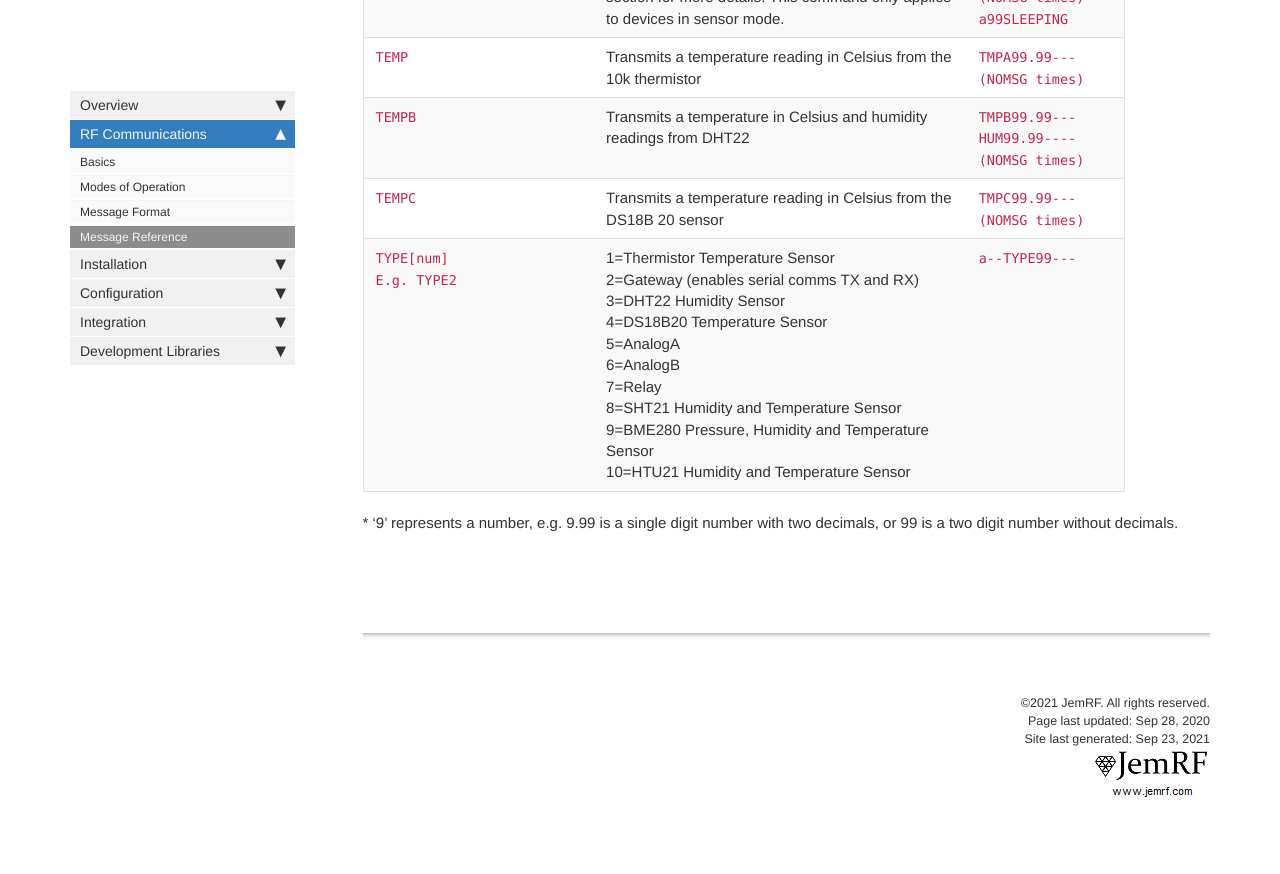
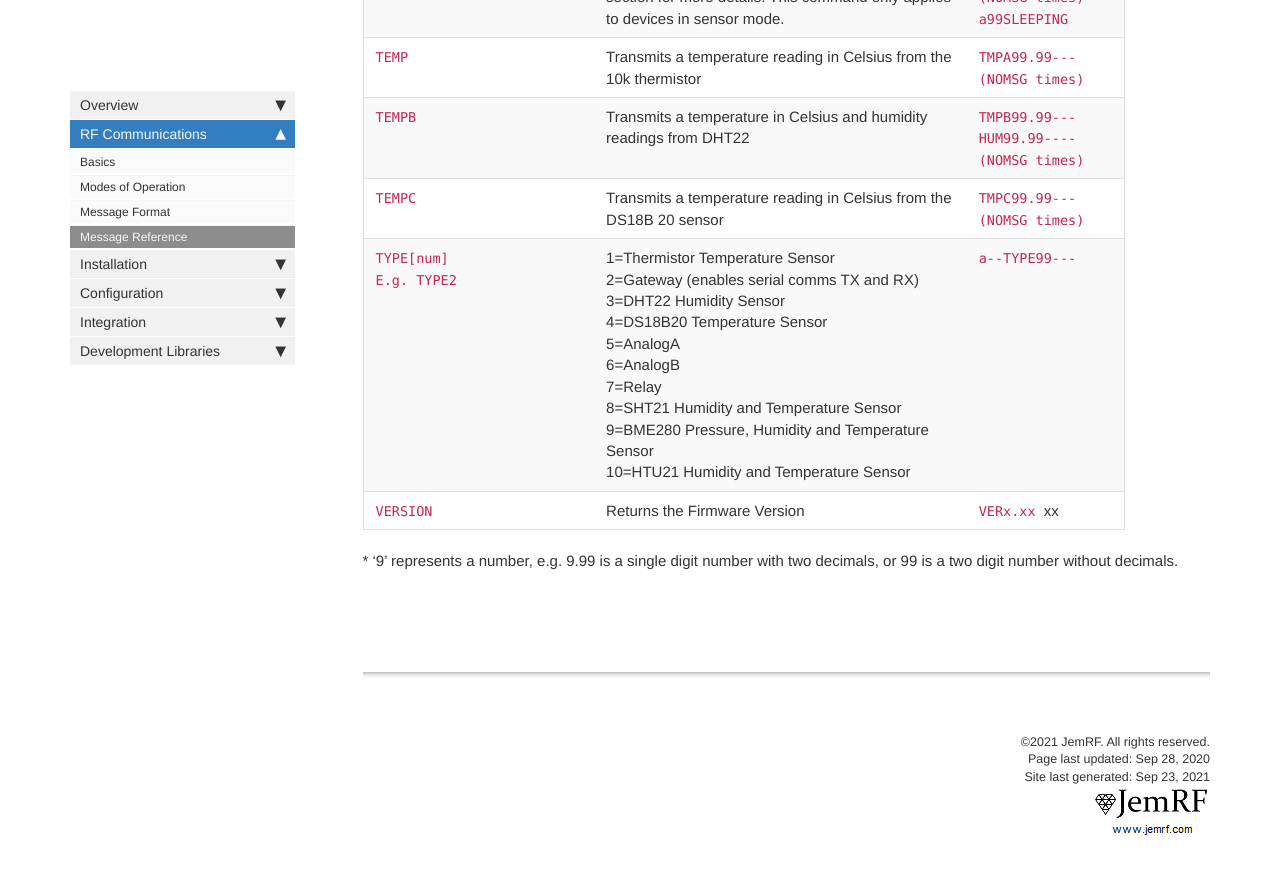
Before and after one commit to JemRF/RF-Documentation, a Jekyll site: the page built from pages/mydoc/rf_message_reference.md, in a window 1280 px wide and 900 px high, scrolled down 3854 px. Shown: the top 874 px of the window. Built offline with Jekyll 4.4.1, drawn with Linux system fonts in a browser that asks for light colours; comment, search, counter and statistics services are not loaded.

Commit message:
JD-1 #comment add Version command to Reference Manual #inwork

```diff
--- a/pages/mydoc/rf_message_reference.md
+++ b/pages/mydoc/rf_message_reference.md
@@ -49,6 +49,7 @@ folder: mydoc
 | `TEMP` | Transmits a temperature reading in Celsius from the 10k thermistor | `TMPA99.99---` <br/> `(NOMSG times)` |
 | `TEMPB` | Transmits a temperature in Celsius and humidity readings from DHT22 | `TMPB99.99---` <br/> `HUM99.99----`  <br/> `(NOMSG times)` |
 | `TEMPC` | Transmits a temperature reading in Celsius from the DS18B 20 sensor | `TMPC99.99---` <br/> `(NOMSG times)` |
-| `TYPE[num]` <br/>  `E.g. TYPE2` |  1=Thermistor Temperature Sensor <br/> 2=Gateway  (enables serial comms TX and RX) <br/> 3=DHT22 Humidity Sensor <br/> 4=DS18B20 Temperature Sensor <br/> 5=AnalogA <br/> 6=AnalogB <br/> 7=Relay <br/> 8=SHT21 Humidity and Temperature Sensor <br/> 9=BME280 Pressure, Humidity and Temperature Sensor <br/> 10=HTU21 Humidity and Temperature Sensor | `a--TYPE99---`
+| `TYPE[num]` <br/>  `E.g. TYPE2` |  1=Thermistor Temperature Sensor <br/> 2=Gateway  (enables serial comms TX and RX) <br/> 3=DHT22 Humidity Sensor <br/> 4=DS18B20 Temperature Sensor <br/> 5=AnalogA <br/> 6=AnalogB <br/> 7=Relay <br/> 8=SHT21 Humidity and Temperature Sensor <br/> 9=BME280 Pressure, Humidity and Temperature Sensor <br/> 10=HTU21 Humidity and Temperature Sensor | `a--TYPE99---` |
+| `VERSION` | Returns the Firmware Version  | `VERx.xx` xx<br/>  |
 
 \* ‘9’ represents a number, e.g. 9.99 is a single digit number with two decimals, or 99 is a two digit number without decimals.
```
